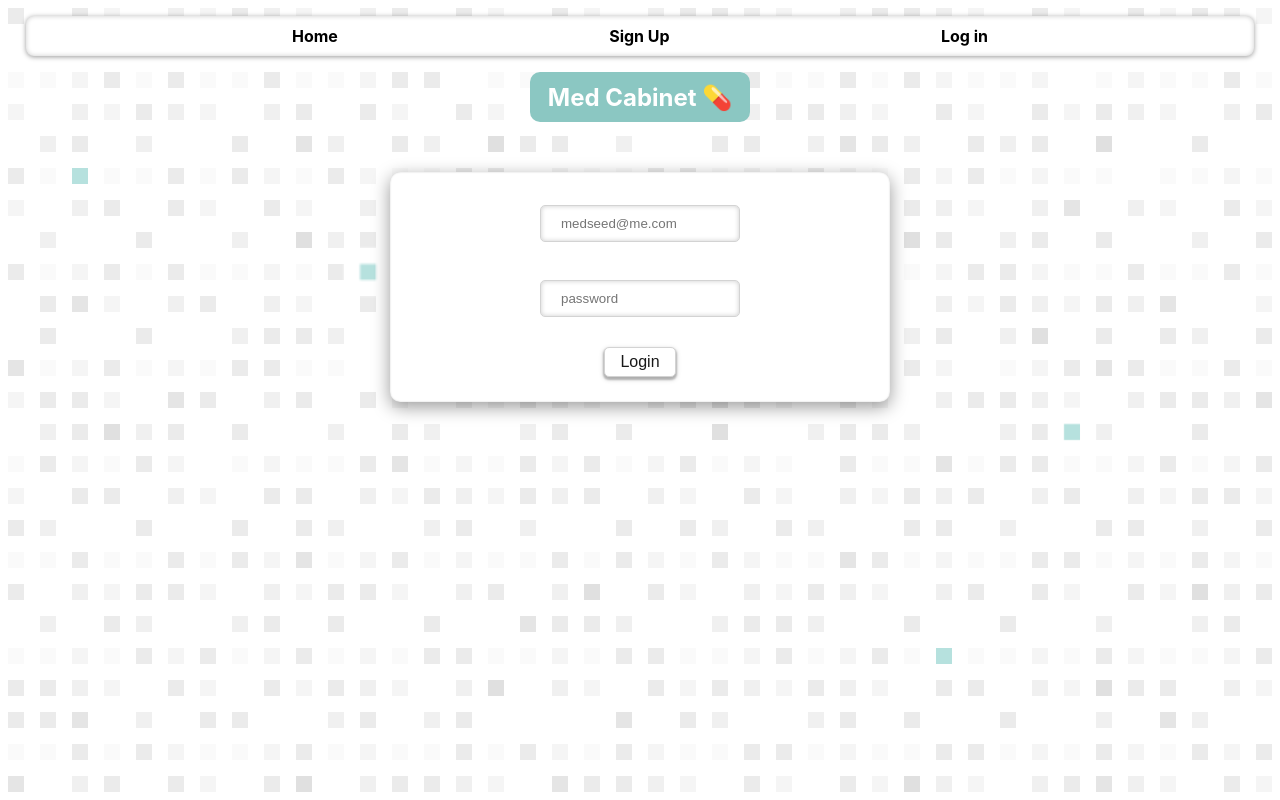
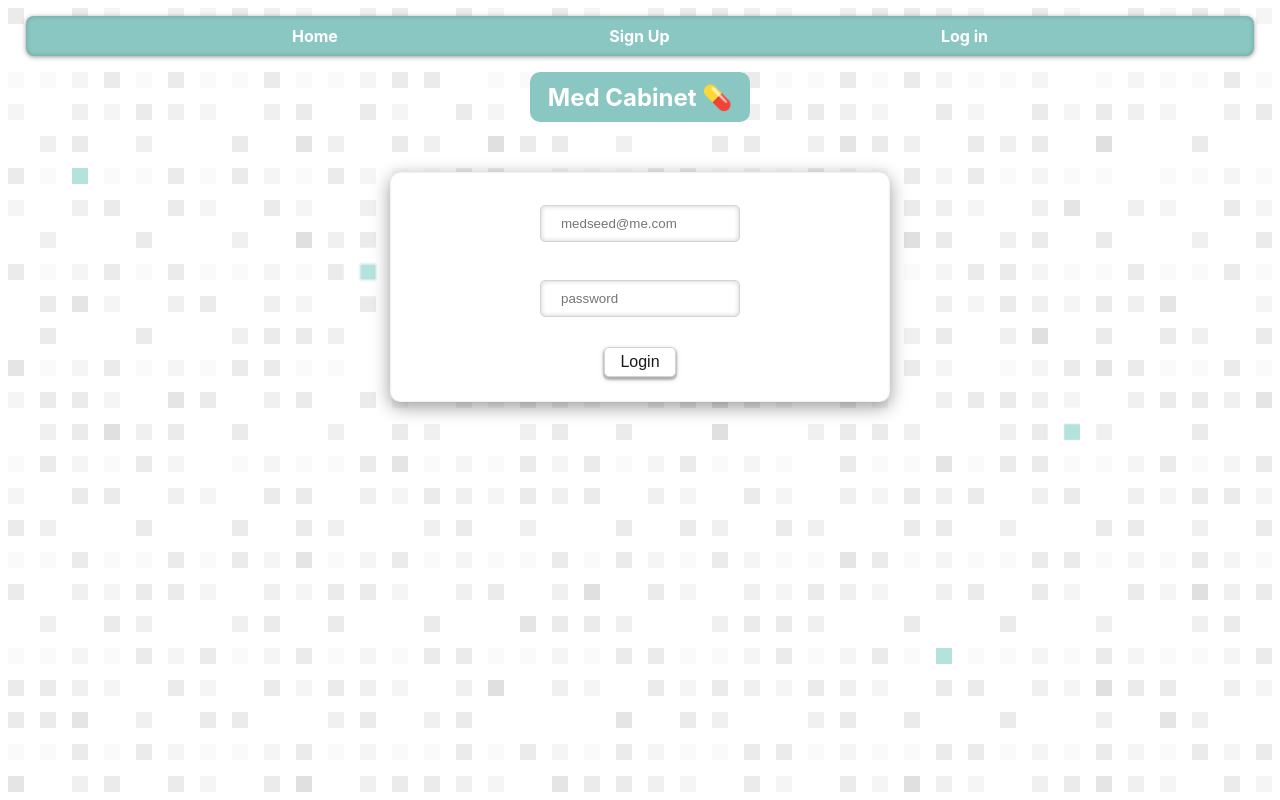
Before and after one commit to Build-Week-Med-Cabinet-4/Front-End, a React (Create React App) app in the folder med-cabinet/: page /login in a window 1280 px wide. Built offline with nearby package versions, Linux system fonts and the light colour scheme.

Commit message:
changed nav styling.

```diff
--- a/med-cabinet/src/components/RouterStyles/LinkStyle.jsx
+++ b/med-cabinet/src/components/RouterStyles/LinkStyle.jsx
@@ -10,10 +10,10 @@ const LinkStyle = styled(Link)`
   transition: all 0.2s ease-in;
   background-size: 0px;
   font-weight: bold;
-  color: black;
+  color: white;
 
   &:hover {
-    color: #b6e1de;
+    color: #00796f;
   }
 `;
 
--- a/med-cabinet/src/components/RouterStyles/NavContainerStyle.jsx
+++ b/med-cabinet/src/components/RouterStyles/NavContainerStyle.jsx
@@ -4,7 +4,7 @@ import styled from "styled-components";
 export const NavContainerStyle = styled.nav`
   width: 96vw;
   margin: 0 auto;
-  background: white;
+  background: #8bc7c2;
   border-radius: 8px;
   box-shadow: inset 0 0 5px 0 rgba(0, 0, 0, 0.2),
     0 1px 5px 0 rgba(0, 0, 0, 0.4);
```
